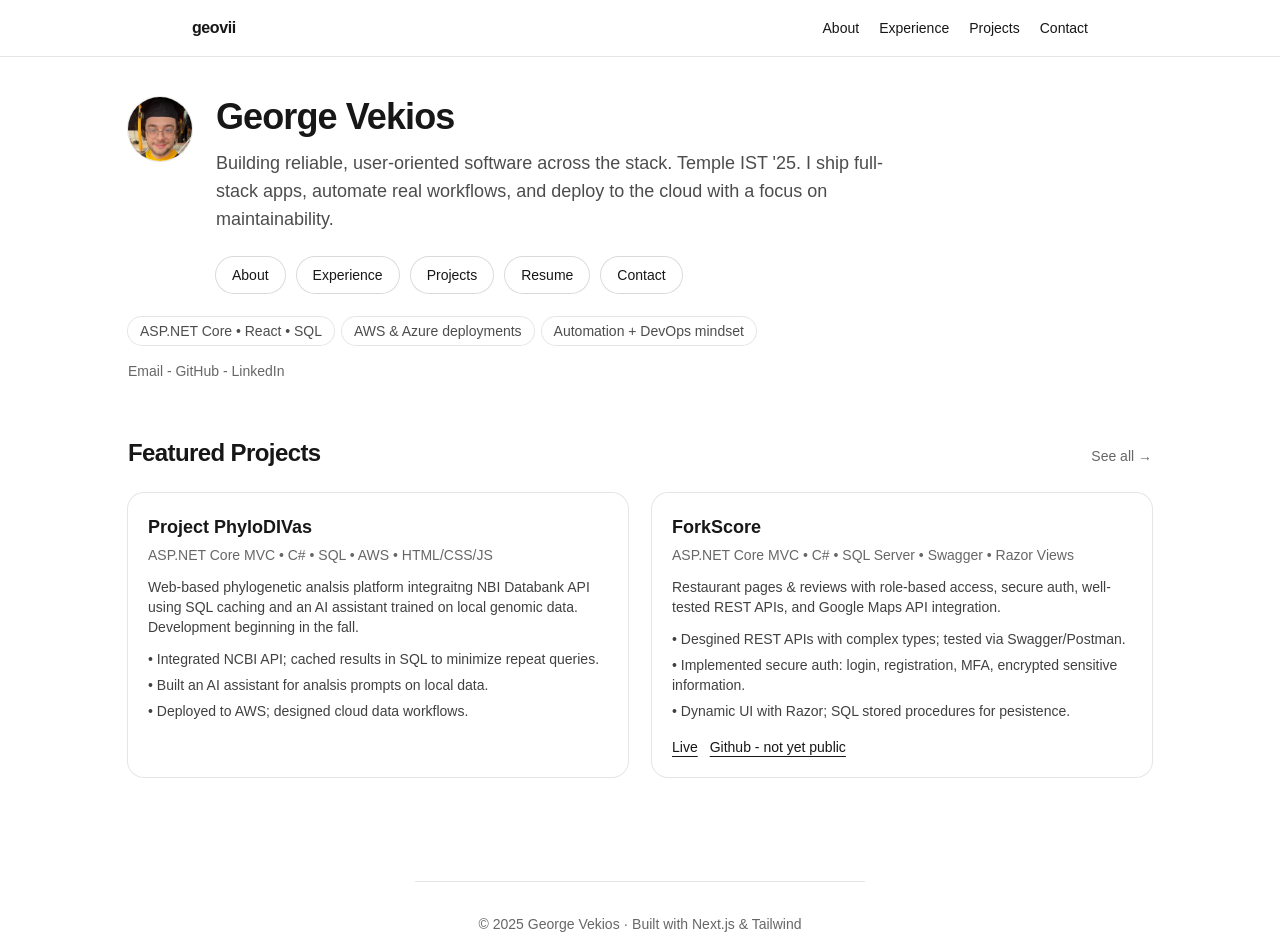
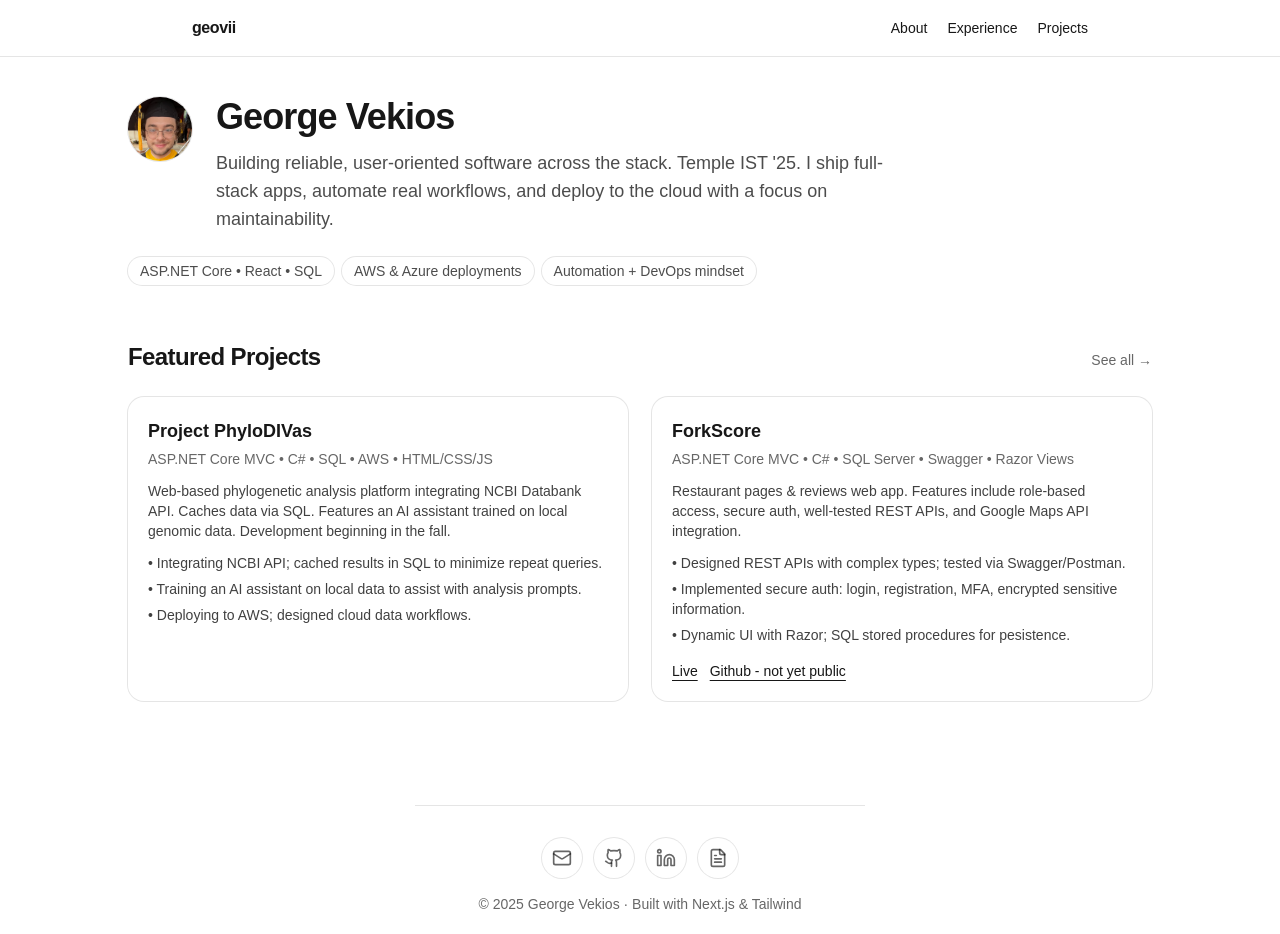
Before and after one commit to GeorgeVekios/geovii.dev, a Next.js app: page / in a window 1280 px wide. Built offline with nearby package versions, Linux system fonts and the light colour scheme.

Commit message:
Created SocialBar component with nav icons Removed Contact page links (inaccessible now) Cleaned up hero component Fixed project wording and typos

```diff
--- a/components/Footer.tsx
+++ b/components/Footer.tsx
@@ -1,6 +1,9 @@
+import SocialBar from "@/components/SocialBar"
+
 export default function Footer(){
   return (
     <footer className="max-w-5xl mx-auto px-6 sm:px-10 lg:px-16 mt-16 pt-8 border-t border-black/10 dark:border-white/10 text-sm text-black/60 dark:text-white/60">
+      <SocialBar className="mb-4" />
       <p>© {new Date().getFullYear()} George Vekios · Built with Next.js & Tailwind</p>
     </footer>
   );
--- a/components/Header.tsx
+++ b/components/Header.tsx
@@ -7,7 +7,7 @@ const links =[
   {href: "/about", label: "About"},
   {href: "/experience", label: "Experience"},
   {href: "/projects", label: "Projects"},
-  {href: "/contact", label: "Contact"},
+  //{href: "/contact", label: "Contact"},
 ];
 
 export default function Header(){
--- a/components/Hero.tsx
+++ b/components/Hero.tsx
@@ -1,8 +1,8 @@
 import Image from "next/image";
 import Link from "next/link";
-import {site} from "@/data/site"
+import { site } from "@/data/site";
 
-export default function Hero(){
+export default function Hero() {
   return (
     <div className="flex items-start gap-6">
       {/* Avatar (optional)*/}
@@ -26,7 +26,7 @@ export default function Hero(){
           workflows, and deploy to the cloud with a focus on maintainability.
         </p>
 
-        <div className="mt-6 flex flex-wrap gap-3">
+        {/* <div className="mt-6 flex flex-wrap gap-3">
           <Link
             href="/about"
             className="inline-flex items-center rounded-full px-4 py-2 text-sm font-medium ring-1 ring-black/15 dark:ring-white/20 hover:bg-black/5 dark:hover:bg-white/5 transition"
@@ -59,7 +59,7 @@ export default function Hero(){
           >
             Contact
           </Link>
-        </div>
+        </div> */}
       </div>
     </div>
   );
--- /dev/null
+++ b/components/SocialBar.tsx
@@ -0,0 +1,40 @@
+import { Mail, Github, Linkedin, FileText } from "lucide-react";
+import { site } from "@/data/site";
+
+type Props = { className?: string };
+
+export default function SocialBar({ className = "" }: Props) {
+  const items = [
+    { href: `mailto:${site.email}`, label: "Email", Icon: Mail },
+    { href: site.github, label: "GitHub", Icon: Github },
+    { href: site.linkedin, label: "LinkedIn", Icon: Linkedin },
+    { href: site.resumePath, label: "Résumé", Icon: FileText },
+  ] as const;
+
+  return (
+    <nav
+      aria-label="Social links"
+      className={`flex justify-center gap-3 ${className}`}
+    >
+      {items.map(({ href, label, Icon }) => (
+        <a
+          key={label}
+          href={href}
+          target={href.startsWith("http") ? "_blank" : undefined}
+          rel={href.startsWith("http") ? "noopener noreferrer" : undefined}
+          aria-label={label}
+          title={label}
+          className="inline-flex h-10 w-10 items-center justify-center rounded-full
+                     ring-1 ring-black/10 dark:ring-white/15
+                     hover:bg-black/5 dark:hover:bg-white/5
+                     focus:outline-none focus-visible:ring-2 focus-visible:ring-black/50
+                     dark:focus-visible:ring-white/50 focus-visible:ring-offset-2
+                     transition"
+        >
+          <Icon className="h-5 w-5" />
+          <span className="sr-only">{label}</span>
+        </a>
+      ))}
+    </nav>
+  );
+}
--- a/data/projects.ts
+++ b/data/projects.ts
@@ -6,11 +6,11 @@ export const projects: Project[] = [
     title: "Project PhyloDIVas",
     stack: ["ASP.NET Core MVC", "C#", "SQL", "AWS", "HTML/CSS/JS"],
     summary:
-      "Web-based phylogenetic analsis platform integraitng NBI Databank API using SQL caching and an AI assistant trained on local genomic data. Development beginning in the fall.",
+      "Web-based phylogenetic analysis platform integrating NCBI Databank API. Caches data via SQL. Features an AI assistant trained on local genomic data. Development beginning in the fall.",
     bullets:[
-      "Integrated NCBI API; cached results in SQL to minimize repeat queries.",
-      "Built an AI assistant for analsis prompts on local data.",
-      "Deployed to AWS; designed cloud data workflows."
+      "Integrating NCBI API; cached results in SQL to minimize repeat queries.",
+      "Training an AI assistant on local data to assist with analysis prompts.",
+      "Deploying to AWS; designed cloud data workflows."
     ],
     image: "",
     links: [
@@ -22,15 +22,15 @@ export const projects: Project[] = [
     title: "ForkScore",
     stack: ["ASP.NET Core MVC", "C#", "SQL Server", "Swagger", "Razor Views"],
     summary:
-      "Restaurant pages & reviews with role-based access, secure auth, well-tested REST APIs, and Google Maps API integration.",
+      "Restaurant pages & reviews web app. Features include role-based access, secure auth, well-tested REST APIs, and Google Maps API integration.",
     bullets: [
-      "Desgined REST APIs with complex types; tested via Swagger/Postman.",
+      "Designed REST APIs with complex types; tested via Swagger/Postman.",
       "Implemented secure auth: login, registration, MFA, encrypted sensitive information.",
       "Dynamic UI with Razor; SQL stored procedures for pesistence."
     ],
     image: "",
     links: [
-      { label: "Live", href: "https://cis-iis2.temple.edu/Spring2025/CIS3342_tun32527/TermProject/Restaurant/SearchRestaurants"},
+      { label: "Live", href: "https://cis-iis2.temple.edu/Spring2025/CIS3342_tun32527/TermProject"},
       { label: "Github - not yet public", href: ""}
     ]
   },
@@ -41,7 +41,7 @@ export const projects: Project[] = [
     summary:
       "Personal portfolio built with Next.js App Router and TypeScript. Modular component system with typed data, dark mode, SEO metadata, and fast deployments via Vercel.",
     bullets: [
-      "Modular components + typed data sources (projects/site) with path aliases.",
+      "Modular components + typed data sources  with path aliases.",
       "App Router layouts/pages, server components, image optimization, and prefetching.",
       "CI/CD on Vercel with custom domain, accessible semantics, and responsive design."
     ],
--- a/src/app/page.tsx
+++ b/src/app/page.tsx
@@ -14,9 +14,6 @@ export default function Home() {
         <Hero />
         <div className="mt-6">
           <Highlights items={site.highlights} />
-        </div>
-        <div className="mt-4">
-          <SocialLinks />
         </div>
       </Section>
 
```
Also changed, not shown: package.json (+7 -6 lines), 1 other file (tests, documents, lock files or other folders).
